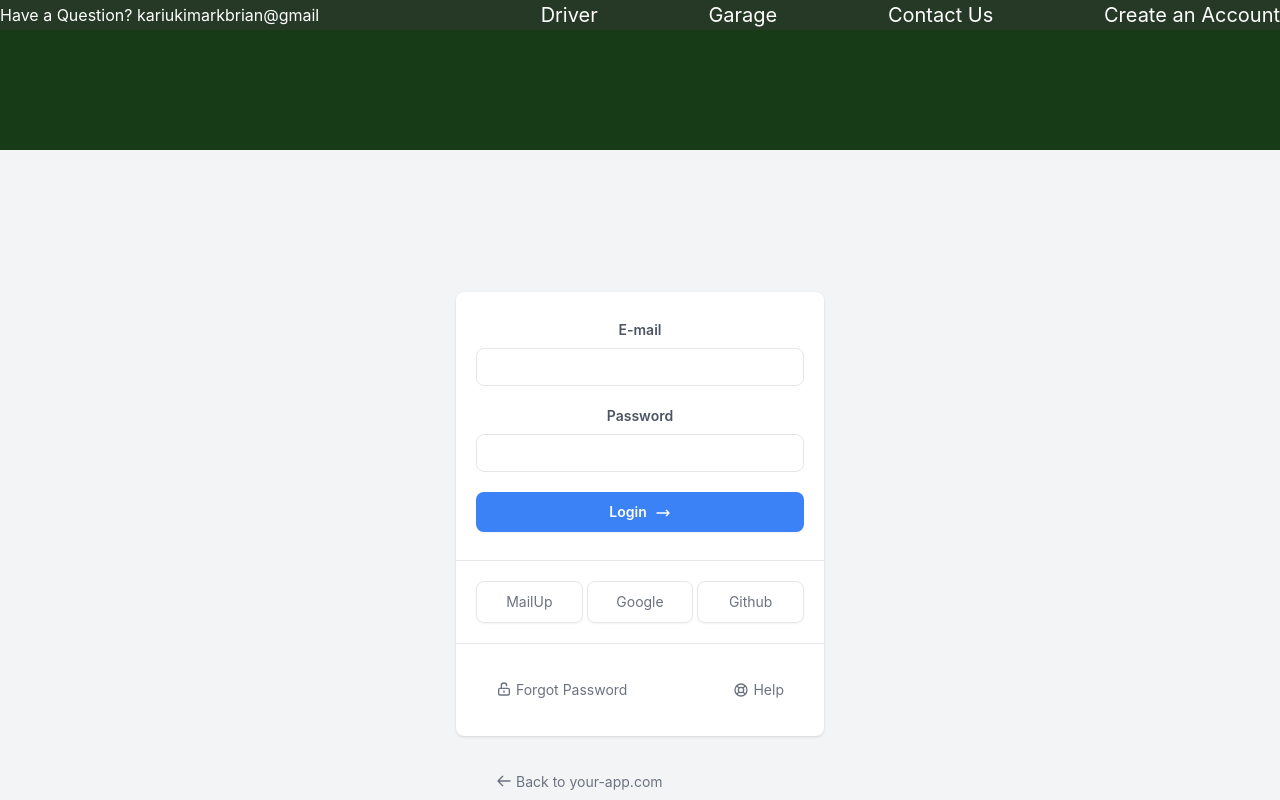
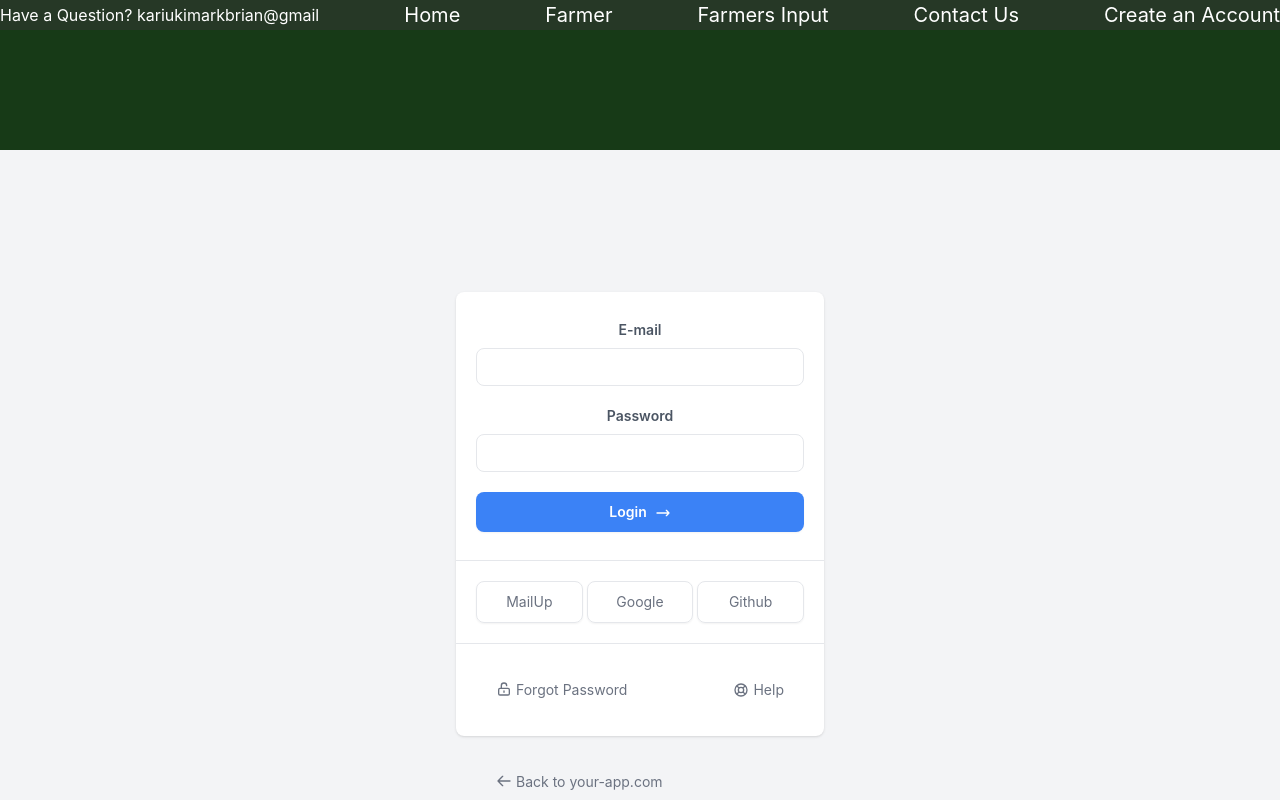
Before and after one commit to MarkBrianK/Farm-Society-Front-end, a React (Create React App) app: page / in a window 1280 px wide. Shown: the top 800 px of the page. Built offline with nearby package versions, Linux system fonts and the light colour scheme.

Commit message:
added farmers

```diff
--- a/src/Components/Farmer.js
+++ b/src/Components/Farmer.js
@@ -1,10 +1,21 @@
 import { Table, TableCell, TableRow, TableHead, TableBody, Button } from "@mui/material";
+import React,{useState, useEffect} from "react"
 function Farmer(){
     const tableStyle = {
         width: "80%",
         margin: "20px 10%"
       }
+      const [farmers, setFarmers]= useState([])
 
+      useEffect(()=>  {
+        fetch("https://immense-dawn-24558.herokuapp.com/farmers")
+        .then((res)=>  res.json())
+        .then((data)=>{
+            console.log(data)
+            setFarmer(data)
+
+        })
+      },[])
     return(
         <div>
                <Table style={tableStyle}>
--- a/src/Components/Header.js
+++ b/src/Components/Header.js
@@ -8,9 +8,9 @@ function Header(){
             <div className="upheader">
                 <div className="nav-section">
                 <p>Have a Question?<a href="mailto:kariukimarkbrian@gmail.com" > kariukimarkbrian@gmail</a></p>
-                <NavLink to = '/' exact="true" style={{textDecoration : "none", color :"white", fontSize:20}}> </NavLink>
-                <NavLink to = '/drivers' exact="true" style={{textDecoration : "none", color :"white", fontSize:20}}>Driver</NavLink>
-                <NavLink to = '/garages' exact="true" style={{textDecoration : "none", color :"white", fontSize:20}}>Garage</NavLink>
+                <NavLink to = '/' exact="true" style={{textDecoration : "none", color :"white", fontSize:20}}>Home </NavLink>
+                <NavLink to = '/drivers' exact="true" style={{textDecoration : "none", color :"white", fontSize:20}}>Farmer</NavLink>
+                <NavLink to = '/garages' exact="true" style={{textDecoration : "none", color :"white", fontSize:20}}>Farmers Input</NavLink>
                 <NavLink to = '/contacts' exact="true" style={{textDecoration : "none", color :"white", fontSize:20}}>Contact Us</NavLink>
                 <NavLink to = '/signup' exact="true" style={{textDecoration : "none", color :"white", fontSize:20}}>Create an Account</NavLink>
 
--- a/src/Pages/HomePage.js
+++ b/src/Pages/HomePage.js
@@ -1,7 +1,7 @@
 function HomePage(){
     <div>
 
-        twenzetu
+
     </div>
 }
  export default HomePage
```
